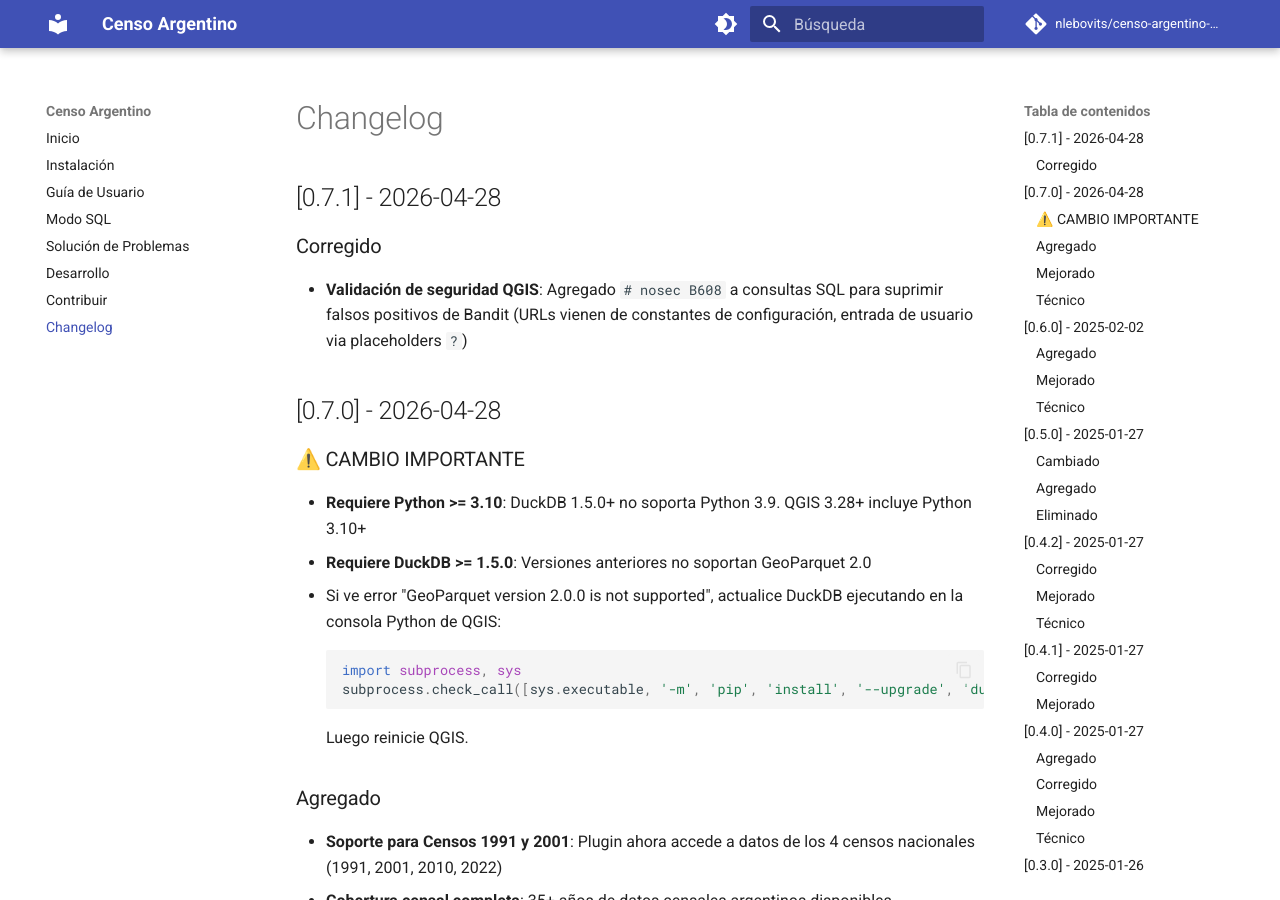
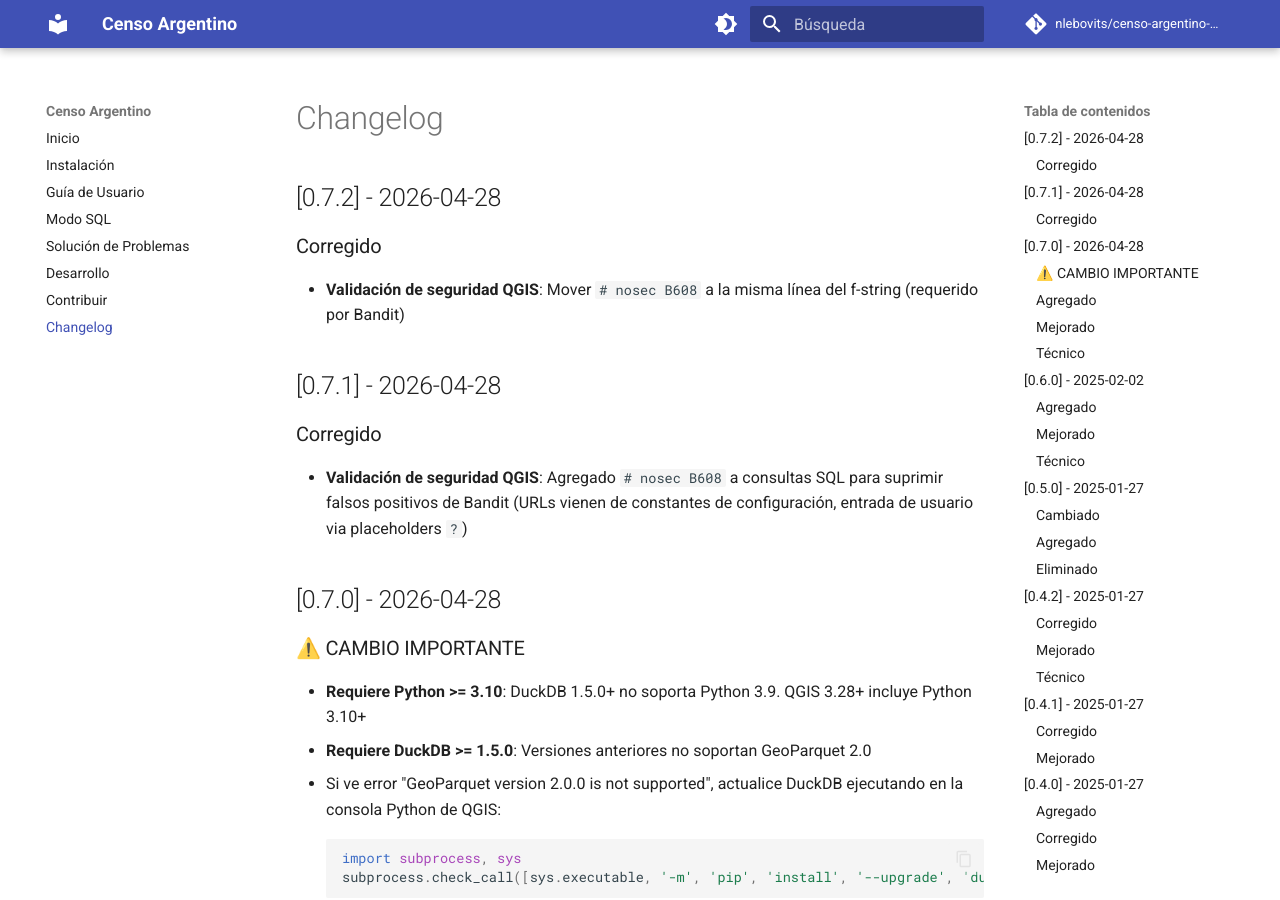
Before and after one commit to nlebovits/censo-argentino-qgis, an MkDocs documentation site: the page built from docs/CHANGELOG.md, in a window 1280 px wide and 900 px high. Built offline with MkDocs 1.6.1 and Material for MkDocs 9.7.7, drawn with Linux system fonts in a browser that asks for light colours; comment, search, counter and statistics services are not loaded.

Commit message:
Mover # nosec B608 a línea del f-string (requerido por Bandit)
Bandit escanea línea por línea, comentario debe estar en misma línea.

Co-Authored-By: Claude Opus 4.5 <noreply@anthropic.com>

```diff
--- a/docs/CHANGELOG.md
+++ b/docs/CHANGELOG.md
@@ -1,4 +1,9 @@
 # Changelog
+
+## [0.7.2] - 2026-04-28
+
+### Corregido
+- **Validación de seguridad QGIS**: Mover `# nosec B608` a la misma línea del f-string (requerido por Bandit)
 
 ## [0.7.1] - 2026-04-28
 
```
Also changed, not shown: 2 other files.
